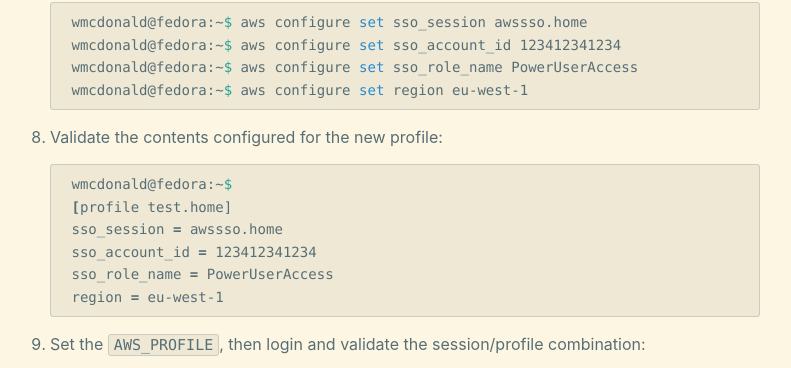
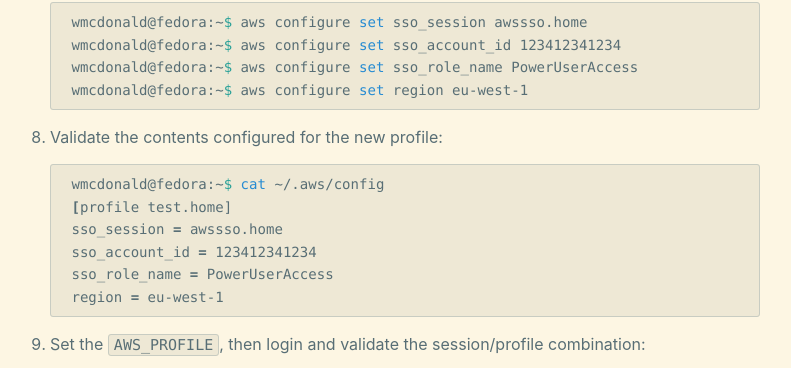
Before and after one commit to wmcdonald404/wmcdonald404.github.io, a Jekyll site: the page built from _posts/2024-02-21-aws-cli-with-sso-session-and-profile.md, in a window 1280 px wide and 900 px high, scrolled down 2503 px. Shown: the part 84-452 px from the top of the window, without its empty margins (250-1041 px from the left). Built offline with Jekyll 4.4.1, drawn with Linux system fonts in a browser that asks for light colours.

Commit message:
Fix missing path to file in example.

````diff
--- a/_posts/2024-02-21-aws-cli-with-sso-session-and-profile.md
+++ b/_posts/2024-02-21-aws-cli-with-sso-session-and-profile.md
@@ -115,7 +115,7 @@ Having the CLI to-hand can streamline an engineer's workflow, reducing context s
 8. Validate the contents configured for the new profile:
 
     ```shell
-    wmcdonald@fedora:~$
+    wmcdonald@fedora:~$ cat ~/.aws/config
     [profile test.home]
     sso_session = awssso.home
     sso_account_id = 123412341234
````
